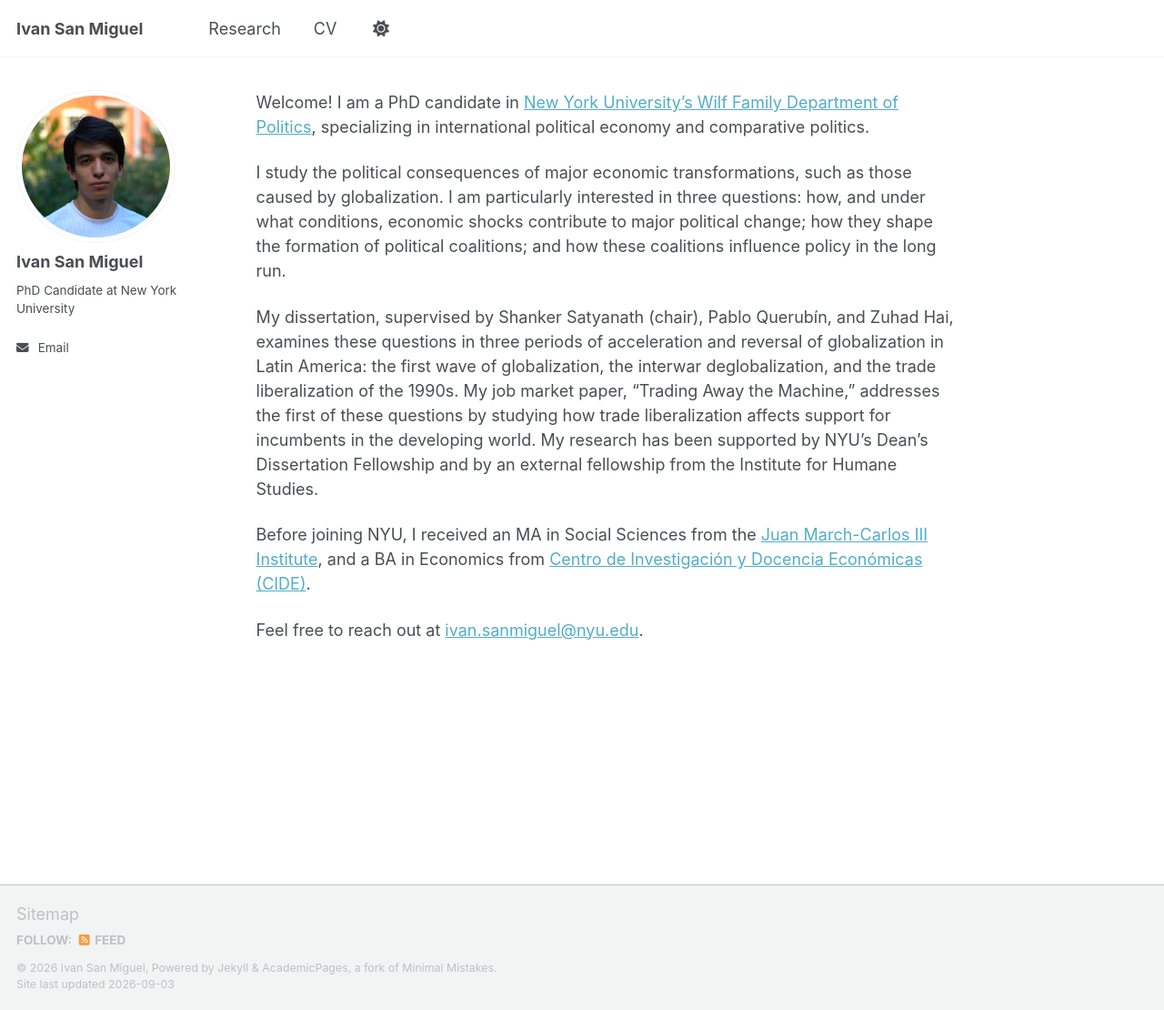
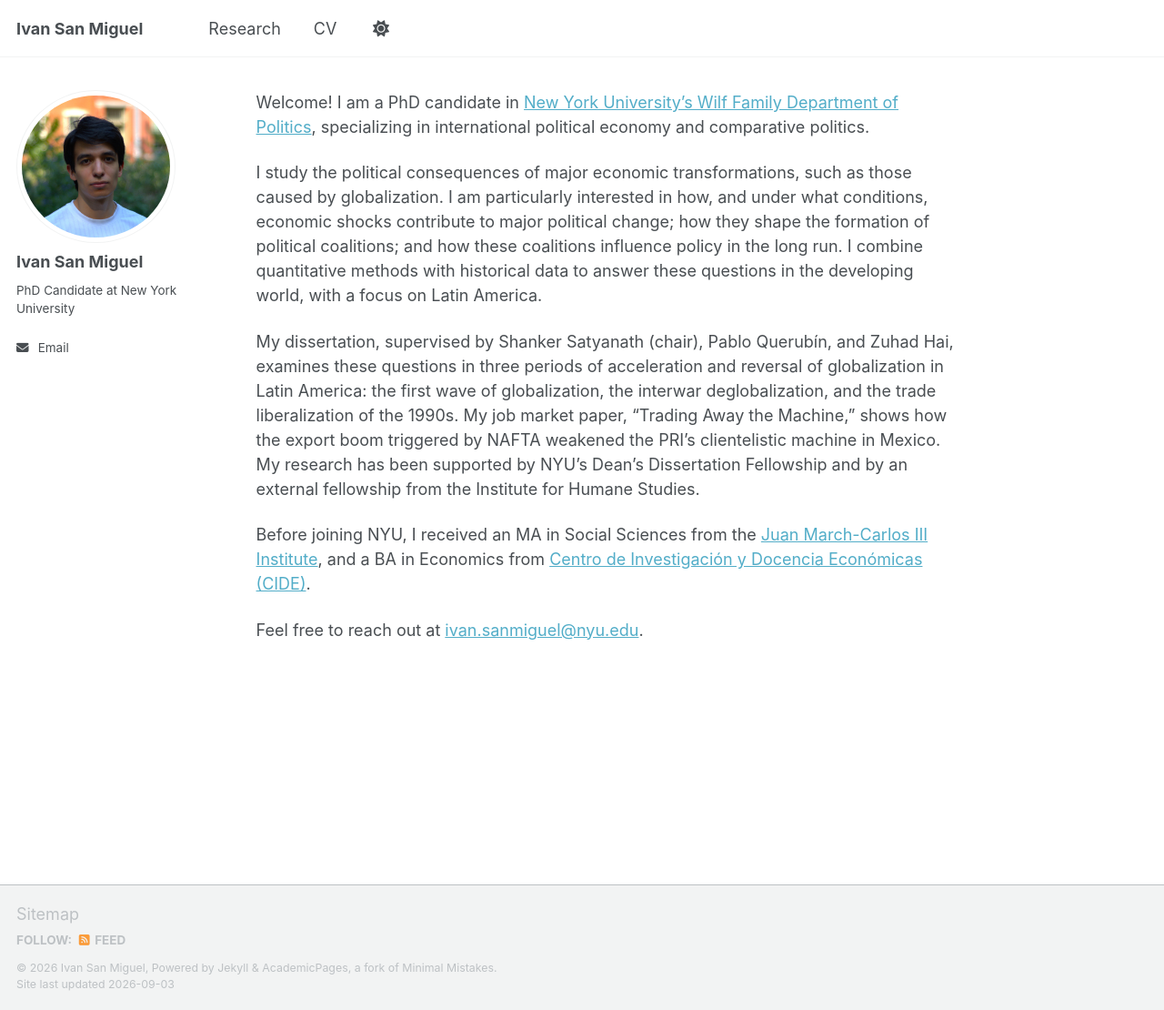
Before and after one commit to IvanSanMiguel/ivansanmiguel.github.io, a Jekyll site: the page built from _pages/about.md, in a window 1280 px wide and 1110 px high. Shown: the whole window at 91% size. Built offline with Jekyll 4.4.1, drawn with Linux system fonts in a browser that asks for light colours; a script that is not in the unit is left out.

Commit message:
Revert "Align about page wording with cover letter"
This reverts commit f38f260050f0cf1df0821a4cc2262e09493ebfaf.

```diff
--- a/_pages/about.md
+++ b/_pages/about.md
@@ -8,9 +8,9 @@ redirect_from:
 
 Welcome! I am a PhD candidate in [New York University's Wilf Family Department of Politics](https://as.nyu.edu/departments/politics.html), specializing in international political economy and comparative politics.
 
-I study the political consequences of major economic transformations, such as those caused by globalization. I am particularly interested in three questions: how, and under what conditions, economic shocks contribute to major political change; how they shape the formation of political coalitions; and how these coalitions influence policy in the long run.
+I study the political consequences of major economic transformations, such as those caused by globalization. I am particularly interested in how, and under what conditions, economic shocks contribute to major political change; how they shape the formation of political coalitions; and how these coalitions influence policy in the long run. I combine quantitative methods with historical data to answer these questions in the developing world, with a focus on Latin America.
 
-My dissertation, supervised by Shanker Satyanath (chair), Pablo Querubín, and Zuhad Hai, examines these questions in three periods of acceleration and reversal of globalization in Latin America: the first wave of globalization, the interwar deglobalization, and the trade liberalization of the 1990s. My job market paper, "Trading Away the Machine," addresses the first of these questions by studying how trade liberalization affects support for incumbents in the developing world. My research has been supported by NYU's Dean's Dissertation Fellowship and by an external fellowship from the Institute for Humane Studies.
+My dissertation, supervised by Shanker Satyanath (chair), Pablo Querubín, and Zuhad Hai, examines these questions in three periods of acceleration and reversal of globalization in Latin America: the first wave of globalization, the interwar deglobalization, and the trade liberalization of the 1990s. My job market paper, "Trading Away the Machine," shows how the export boom triggered by NAFTA weakened the PRI's clientelistic machine in Mexico. My research has been supported by NYU's Dean's Dissertation Fellowship and by an external fellowship from the Institute for Humane Studies.
 
 Before joining NYU, I received an MA in Social Sciences from the [Juan March-Carlos III Institute](https://ic3jm.es/en/), and a BA in Economics from [Centro de Investigación y Docencia Económicas (CIDE)](https://www.cide.edu/).
 
```
